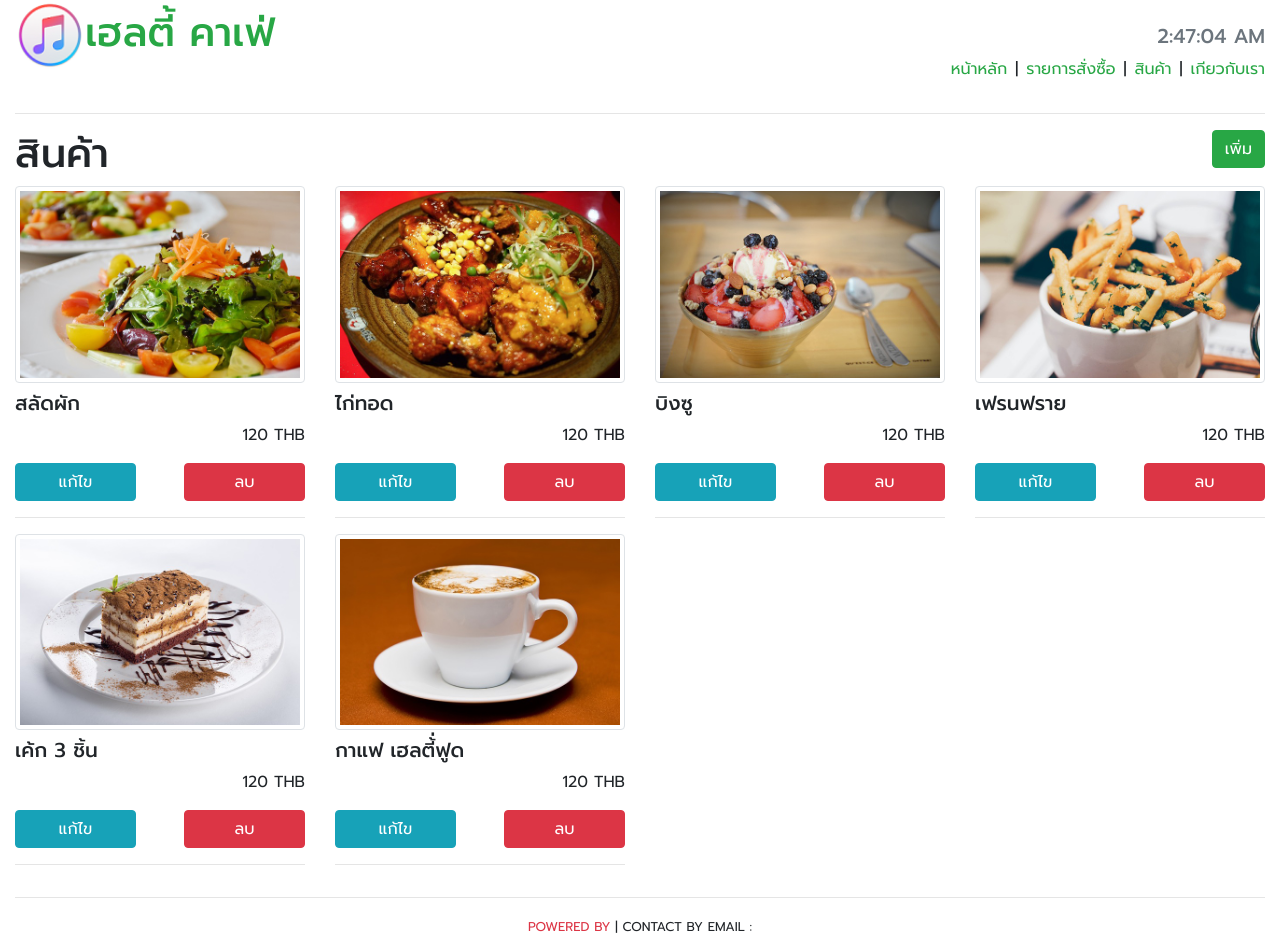
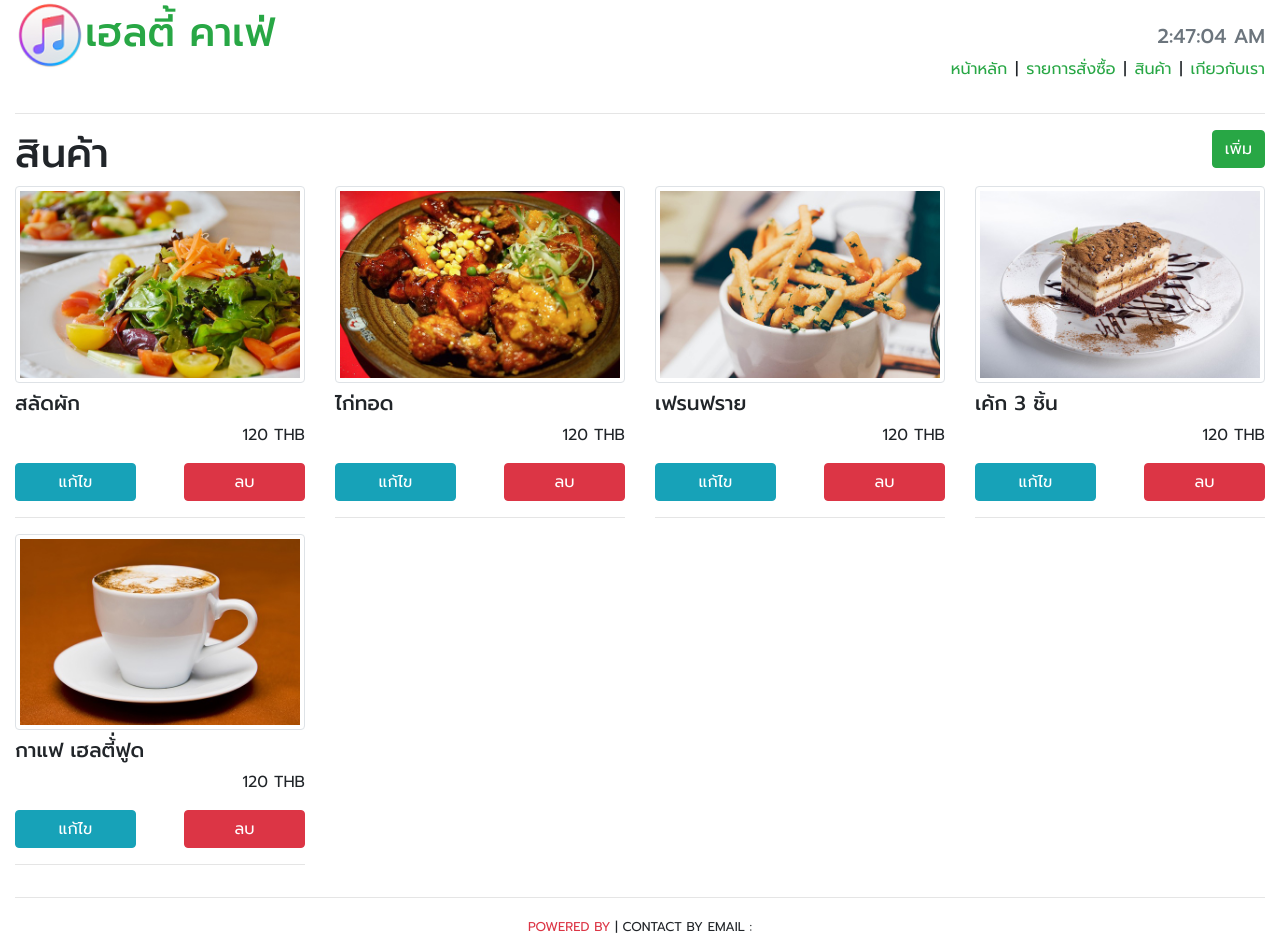
Before and after one commit to panugood11/client, a React (Create React App) app: page /products in a window 1280 px wide. Built offline with nearby package versions, Linux system fonts and the light colour scheme; data requests are answered from the project's data file.

Commit message:
69. React + Redux : connect #2

```diff
--- a/resources/data/db.json
+++ b/resources/data/db.json
@@ -13,13 +13,6 @@
       "productName": "ไก่ทอด",
       "unitPrice": "120",
       "thumbnail": "images/product/2.jpg"
-    },
-    {
-      "id": 3,
-      "productId": 3,
-      "productName": "บิงซู",
-      "unitPrice": "120",
-      "thumbnail": "images/product/3.jpg"
     },
     {
       "id": 4,
@@ -44,74 +37,6 @@
     }
   ],
   "orders": [
-    {
-      "orderedDate": "2019-12-26T04:35:12.895Z",
-      "totalPrice": 360,
-      "orders": [
-        {
-          "product": {
-            "id": 4,
-            "productName": "เฟรนฟราย",
-            "unitPrice": "120",
-            "thumbnail": "images/product/4.jpg"
-          },
-          "quantity": 1
-        },
-        {
-          "product": {
-            "id": 3,
-            "productName": "บิงซู",
-            "unitPrice": "120",
-            "thumbnail": "images/product/3.jpg"
-          },
-          "quantity": 1
-        },
-        {
-          "product": {
-            "id": 2,
-            "productName": "ไก่ทอด",
-            "unitPrice": "120",
-            "thumbnail": "images/product/2.jpg"
-          },
-          "quantity": 1
-        }
-      ],
-      "id": 1
-    },
-    {
-      "orderedDate": "2019-12-26T04:35:48.502Z",
-      "totalPrice": 480,
-      "orders": [
-        {
-          "product": {
-            "id": 3,
-            "productName": "บิงซู",
-            "unitPrice": "120",
-            "thumbnail": "images/product/3.jpg"
-          },
-          "quantity": 1
-        },
-        {
-          "product": {
-            "id": 2,
-            "productName": "ไก่ทอด",
-            "unitPrice": "120",
-            "thumbnail": "images/product/2.jpg"
-          },
-          "quantity": 1
-        },
-        {
-          "product": {
-            "id": 1,
-            "productName": "สลัดผัก",
-            "unitPrice": "120",
-            "thumbnail": "images/product/1.jpg"
-          },
-          "quantity": 2
-        }
-      ],
-      "id": 2
-    },
     {
       "orderedDate": "2019-12-26T04:52:23.954Z",
       "totalPrice": 360,
@@ -211,6 +136,43 @@
         }
       ],
       "id": 6
+    },
+    {
+      "orderedDate": "2020-01-10T11:27:42.360Z",
+      "totalPrice": 480,
+      "orders": [
+        {
+          "product": {
+            "id": 2,
+            "productId": 2,
+            "productName": "ไก่ทอด",
+            "unitPrice": "120",
+            "thumbnail": "images/product/2.jpg"
+          },
+          "quantity": 1
+        },
+        {
+          "product": {
+            "id": 4,
+            "productId": 4,
+            "productName": "เฟรนฟราย",
+            "unitPrice": "120",
+            "thumbnail": "images/product/4.jpg"
+          },
+          "quantity": 1
+        },
+        {
+          "product": {
+            "id": 5,
+            "productId": 5,
+            "productName": "เค้ก 3 ชิ้น",
+            "unitPrice": "120",
+            "thumbnail": "images/product/5.jpg"
+          },
+          "quantity": 2
+        }
+      ],
+      "id": 7
     }
   ]
 }
--- a/src/components/containers/order/Order.js
+++ b/src/components/containers/order/Order.js
@@ -1,34 +1,27 @@
 import React, { Component } from "react";
 import Header from "../../Header";
 import Footer from "../../Footer";
-import axios from "axios";
+import {connect} from "react-redux";
+import {ordersFetch,orderDelete} from "../../../actions";
+
+
 
 
 class Order extends Component {
 
     constructor(props) {
         super(props);
-        this.state = {orders : null};
+
     }
     componentDidMount() {
-        axios.get("http://localhost:3001/orders").then(
-            res => {
-                this.setState({orders : res.data});
-            }
-        )
+        this.props.ordersFetch();
     }
     delOrder(order) {
-        axios.delete("http://localhost:3001/orders/" + order.id ).then(res => {
-            axios.get("http://localhost:3001/orders").then(
-                res => {
-                    this.setState({orders : res.data});
-                }
-            )
-        })
+        this.props.orderDelete(order.id);
     }
 
     showOrders() {
-        return this.state.orders && this.state.orders.map(order => {
+        return this.props.orders && this.props.orders.map(order => {
             const date = new Date(order.orderDate);
             return (
                 <div key={order.id} className="col-md-3">
@@ -65,4 +58,7 @@ class Order extends Component {
         )
     }
 }
-export default Order;
+function mapStatetoProps({orders}){
+    return{orders};
+}
+export default connect(mapStatetoProps,{ordersFetch,orderDelete})(Order);
--- a/src/components/containers/product/Product.js
+++ b/src/components/containers/product/Product.js
@@ -3,31 +3,23 @@ import Header from "../../Header";
 import Footer from "../../Footer";
 import ProductList from "../../ProductItem/ProductList";
 import { withRouter } from "react-router-dom";
-import axios from "axios";
+import { connect } from "react-redux";
+import { productsFetch, productDelete } from "../../../actions";
 
 class Product extends Component {
 
     constructor(props) {
         super(props);
-        this.state = { products : null};
         this.delProduct = this.delProduct.bind(this);
         this.editProduct = this.editProduct.bind(this);
     }
 
     componentDidMount() {
-        axios.get("http://localhost:3001/products").then(res =>{
-            this.setState({products : res.data});
-        })
+        this.props.productsFetch();
     }
 
     delProduct(product) {
-        axios.delete("http://localhost:3001/products/" + product.id ).then(res => {
-            axios.get("http://localhost:3001/products").then(
-                res => {
-                    this.setState({products : res.data});
-                }
-            )
-        })
+        this.props.productDelete(product.id);
     }
     editProduct(product) {
         this.props.history.push('products/edit/' + product.id);
@@ -45,7 +37,7 @@ class Product extends Component {
                         <button className= "btn btn-success title float-right" onClick={() => this.props.history.push('products/add')} >เพิ่ม</button>
                         </div>
                     </div>
-                    <ProductList products={this.state.products}
+                    <ProductList products={this.props.products}
                          onDelProduct={this.delProduct} onEditProduct={this.editProduct}
                     />
                 </div>
@@ -56,5 +48,8 @@ class Product extends Component {
 
 
 }
+function mapStateToProps({ products }){
+    return { products };
+}
 
-export default withRouter (Product);
+export default withRouter (connect(mapStateToProps, {productsFetch,productDelete})(Product));
```
